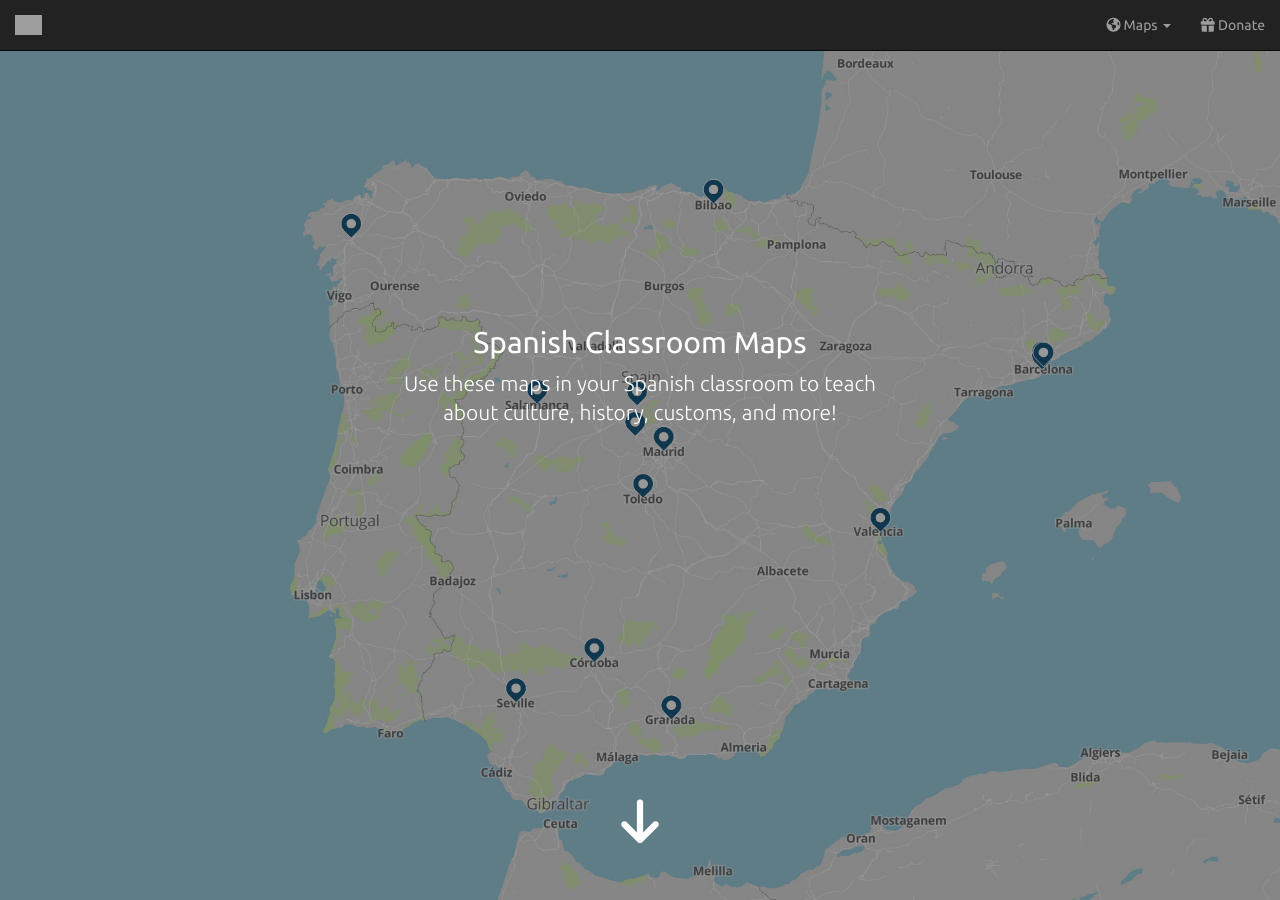
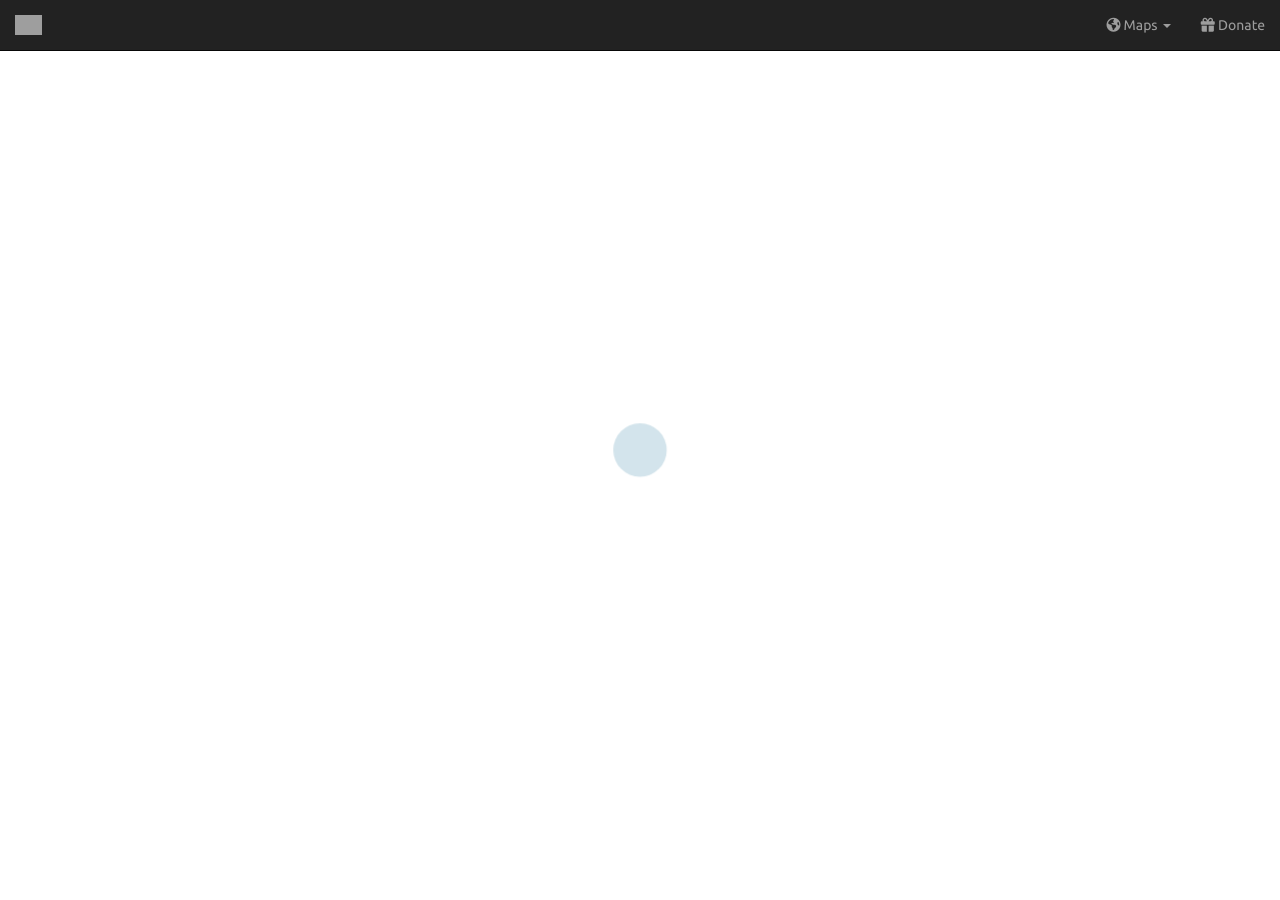
Before and after one commit to Orbitist/spanish, a Jekyll site: the page built from index.html, in a window 1280 px wide. Built offline with Jekyll 4.4.1, drawn with Linux system fonts in a browser that asks for light colours; nearby versions of some CDN libraries; grey boxes are pictures that could not be loaded.

Commit message:
added spinners

```diff
--- a/index.html
+++ b/index.html
@@ -36,6 +36,11 @@ layout: page
   <div class="hero-overlay"></div>
 </div>
 
+<!-- Spinner -->
+<div class="spinner">
+  <div class="sk-spinner sk-spinner-pulse"></div>
+</div>
+
 <div id="firstPost"></div>
 <div id="mapsList"></div>
 
--- a/style.css
+++ b/style.css
@@ -114,3 +114,44 @@ iframe.mapEmbed {
 .hero-button:hover, .hero-button:visited {
   color: #eee;
 }
+
+/* Spinner */
+.spinner {
+position: fixed;
+width: 100%;
+height: 100%;
+top: 0;
+bottom: 0;
+left: 0;
+right: 0;
+background-color: white;
+z-index: 6;
+}
+.sk-spinner-pulse {
+  position: absolute;
+  top: 50%;
+  left: 50%;
+  width: 80px;
+  height: 80px;
+  margin-top: -40px;
+  margin-left: -40px;
+  background-color: #7aadc4;
+  border-radius: 100%;
+  -webkit-animation: sk-pulseScaleOut 1s infinite ease-in-out;
+          animation: sk-pulseScaleOut 1s infinite ease-in-out; }
+@-webkit-keyframes sk-pulseScaleOut {
+  0% {
+    -webkit-transform: scale(0);
+            transform: scale(0); }
+  100% {
+    -webkit-transform: scale(1);
+            transform: scale(1);
+    opacity: 0; } }
+@keyframes sk-pulseScaleOut {
+  0% {
+    -webkit-transform: scale(0);
+            transform: scale(0); }
+  100% {
+    -webkit-transform: scale(1);
+            transform: scale(1);
+    opacity: 0; } }
```
Also changed, not shown: other parts of index.html (+8 -0 lines), _layouts/map.html (+16 -0 lines), 11 other files.
